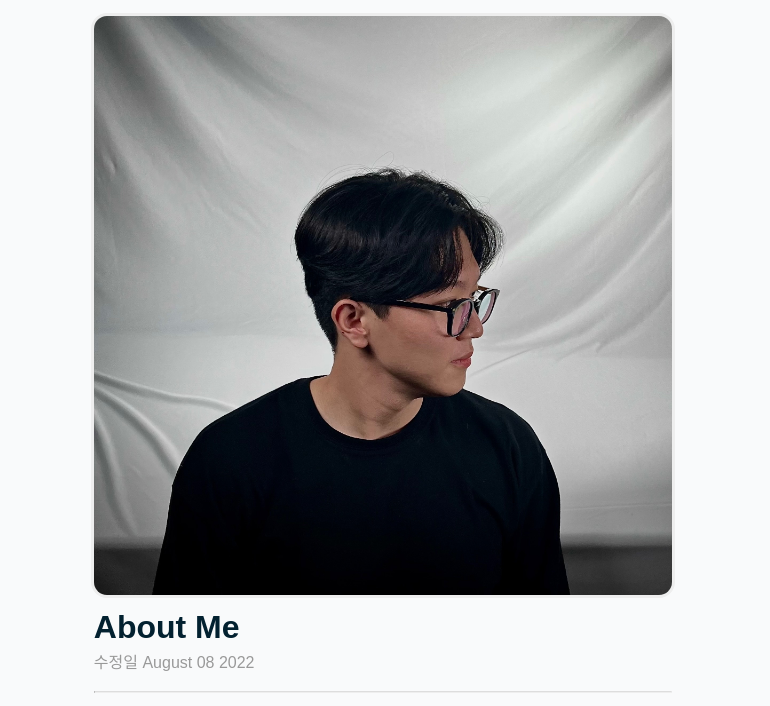
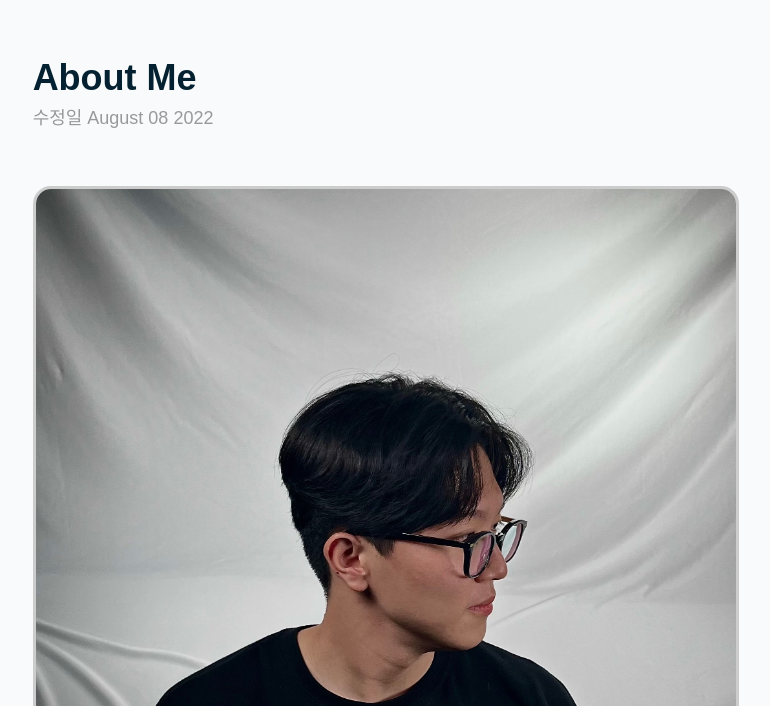
Before and after one commit to chaejunlee/chaejunlee.github.io, an Astro site: page /about in a window 1280 px wide. Shown: the part 145-851 px from the top of the page, without its empty margins (257-1027 px from the left). Built offline with nearby package versions, Linux system fonts and the light colour scheme; Astro itself is replaced by a stand-in of ours.

Commit message:
fix(design): fixed overall design of blog area

```diff
--- a/src/layouts/BlogPost.astro
+++ b/src/layouts/BlogPost.astro
@@ -23,22 +23,19 @@ const {
   <head>
     <BaseHead title={title} description={description} />
     <style>
+      .title-header {
+        margin-block: 3em;
+      }
       .title {
         font-size: 2em;
-        margin: 0.25em 0 0;
+        margin: 0;
       }
       hr {
         border-top: 1px solid #ddd;
         margin: 1rem 0;
       }
-      img {
-        object-fit: cover;
-        width: 100%;
-        border-radius: 1em;
-        border-color: #eee;
-        border-width: 0.2em;
-        border-style: solid;
-        margin: -0.2em;
+      .hero {
+        margin-block: 3em;
       }
     </style>
   </head>
@@ -47,7 +44,7 @@ const {
     <Header />
     <main>
       <article style="position:relative;">
-        {heroImage && <img width={720} height={360} src={heroImage} alt="" />}
+        <header class="title-header">
           <h1 class="title">{title}</h1>
           <div class="text-gray">
             {
@@ -65,7 +62,12 @@ const {
               )
             }
           </div>
-        <hr />
+        </header>
+        {
+          heroImage && (
+            <img class="hero" width={720} height={360} src={heroImage} alt="" />
+          )
+        }
         <slot />
       </article>
     </main>
--- a/src/styles/global.css
+++ b/src/styles/global.css
@@ -26,12 +26,13 @@ body {
   font-family: sans-serif;
   margin: auto;
   padding: 20px;
-  max-width: 65ch;
+  max-width: 70ch;
   text-align: left;
   background-color: var(--bg-color);
   word-wrap: break-word;
   overflow-wrap: break-word;
   line-height: 1.5;
+  font-size: 18px;
   color: var(--primary-900);
 }
 h1,
```
Also changed, not shown: src/pages/blog.astro (+27 -12 lines). Lines whose indentation alone changed are shown as unchanged.
